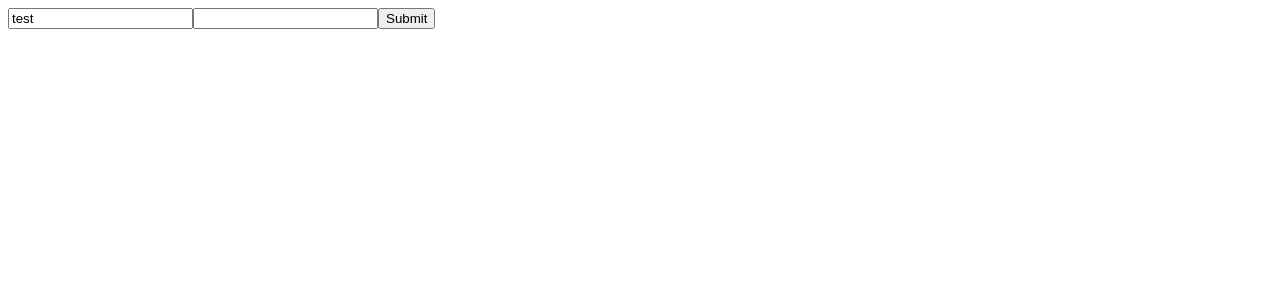
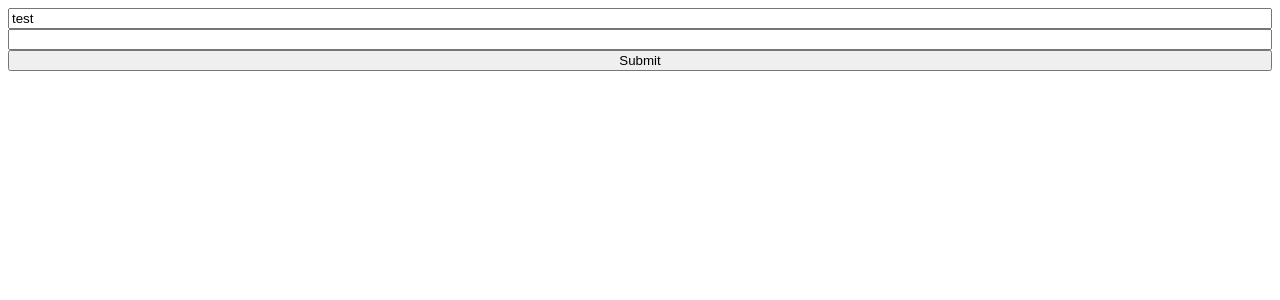
Before and after one commit to BenGex31/Mariage, a React (Create React App) app: page / in a window 1280 px wide. Shown: the top 300 px of the page. Built offline with nearby package versions, Linux system fonts and the light colour scheme.

Commit message:
Update ccs

```diff
--- a/src/styles.css
+++ b/src/styles.css
@@ -1,4 +1,6 @@
-.App {
-  font-family: sans-serif;
-  text-align: center;
+form {
+  display: flex;
+  flex: 1;
+  flex-direction: column;
+  justify-content: space-evenly;
 }
```
